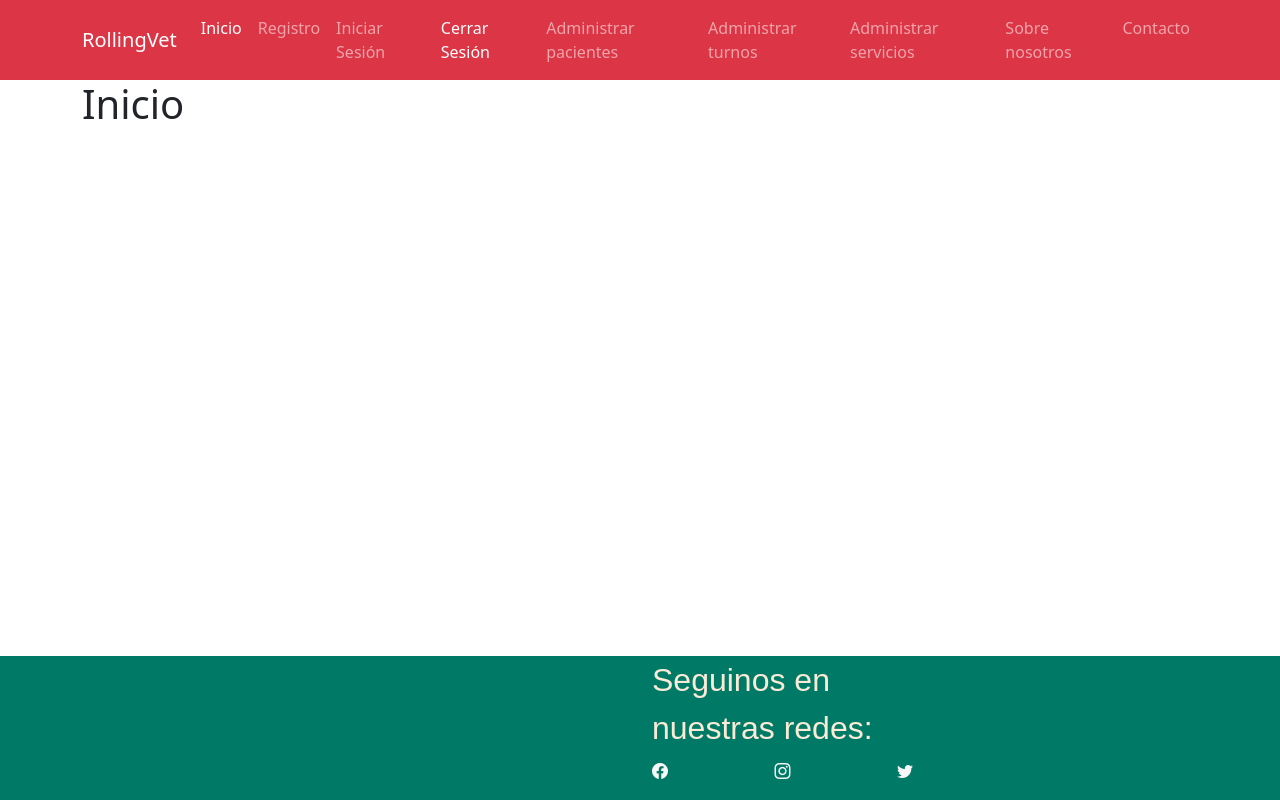
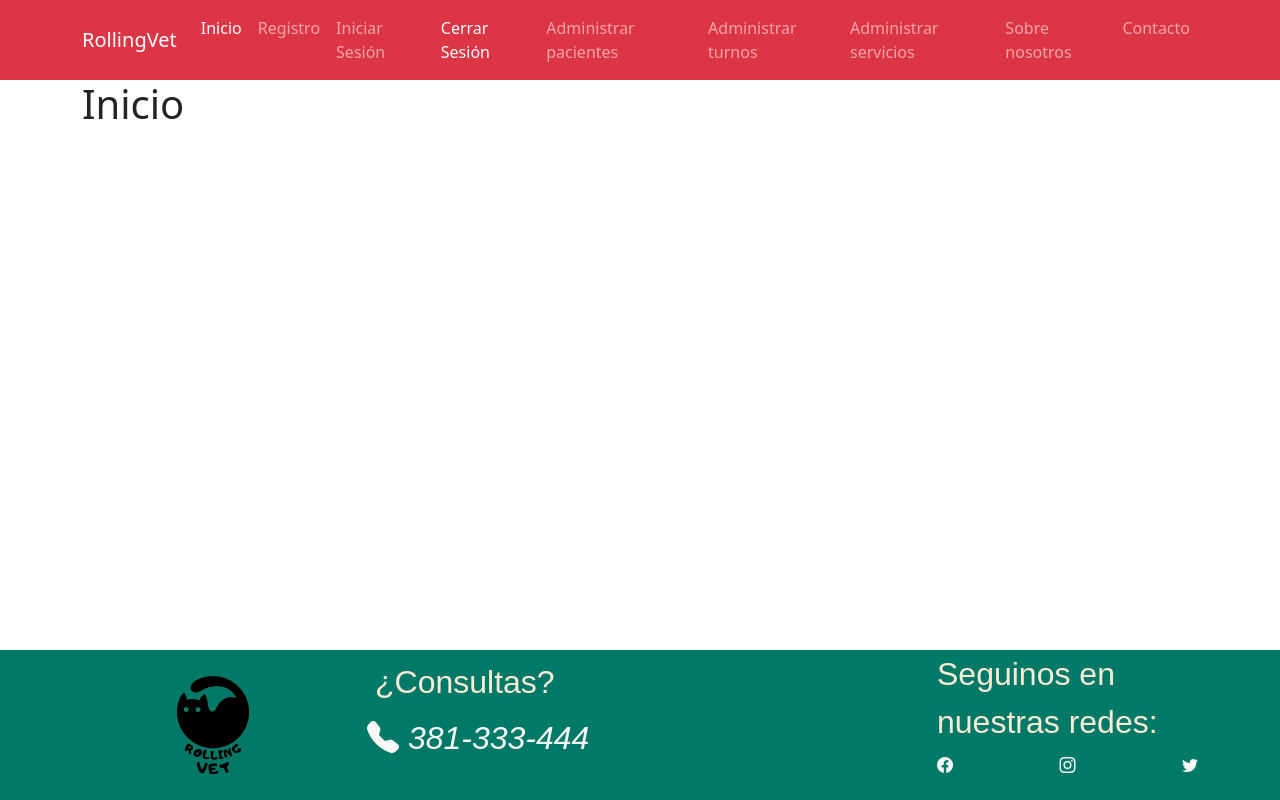
Before and after one commit to nicoleonard/rollingVetFront, a React (Vite) app: page / in a window 1280 px wide. Built offline with nearby package versions, Linux system fonts and the light colour scheme; a web font is replaced by a local one.

Commit message:
Se agrega logo, teléfono, redes sociales

```diff
--- a/src/components/common/Footer.jsx
+++ b/src/components/common/Footer.jsx
@@ -1,14 +1,25 @@
 import React from "react";
-import '../../App.css';
-
+import "../../App.css";
+import { Link } from "react-router-dom";
+import logo from "../../assets/Logo.png";
 const Footer = () => {
   return (
-    <footer className='fondoFooter fuente'>
+    <footer className="fondoFooter fuente">
       <div className="container">
         <nav className="row">
+          <Link
+            to="/"
+            className="clo-12 col-md-3 d-flex align-items-center justify-content-center"
+          >
+            <img src={logo} alt="Logo Rolling Vet" width='150' />
+          </Link>
+
+
           <ul className="col-12 col-md-3 list-unstyled">
-            <li className="mb-2"></li>
-            <li className="text-center"></li>
+            <li className="m-2 fs-2">¿Consultas?</li>
+            <li>
+            <i className="bi bi-telephone-fill fs-2"> 381-333-444</i>
+            </li>
           </ul>
           <ul className="col-12 col-md-3 list-unstyled">
             <li className="mb-2"></li>
@@ -24,9 +35,8 @@ const Footer = () => {
                 <i className="bi bi-instagram"></i>
               </a>
               <a href="https://twitter.com" target="_blank">
-              <i className="bi bi-twitter"></i>
+                <i className="bi bi-twitter"></i>
               </a>
-
             </li>
           </ul>
         </nav>
```
Also changed, not shown: src/assets/Logo.png (added).
